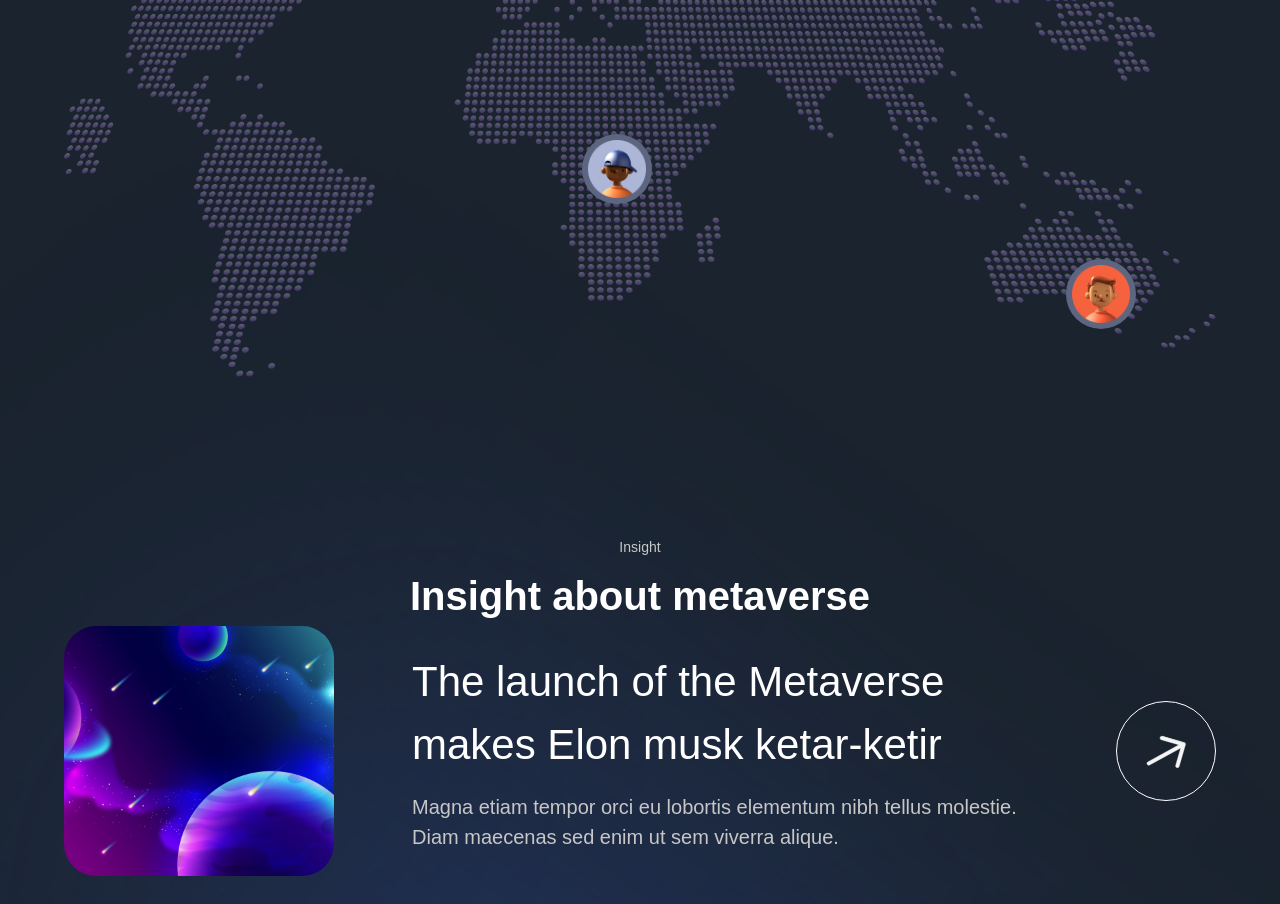
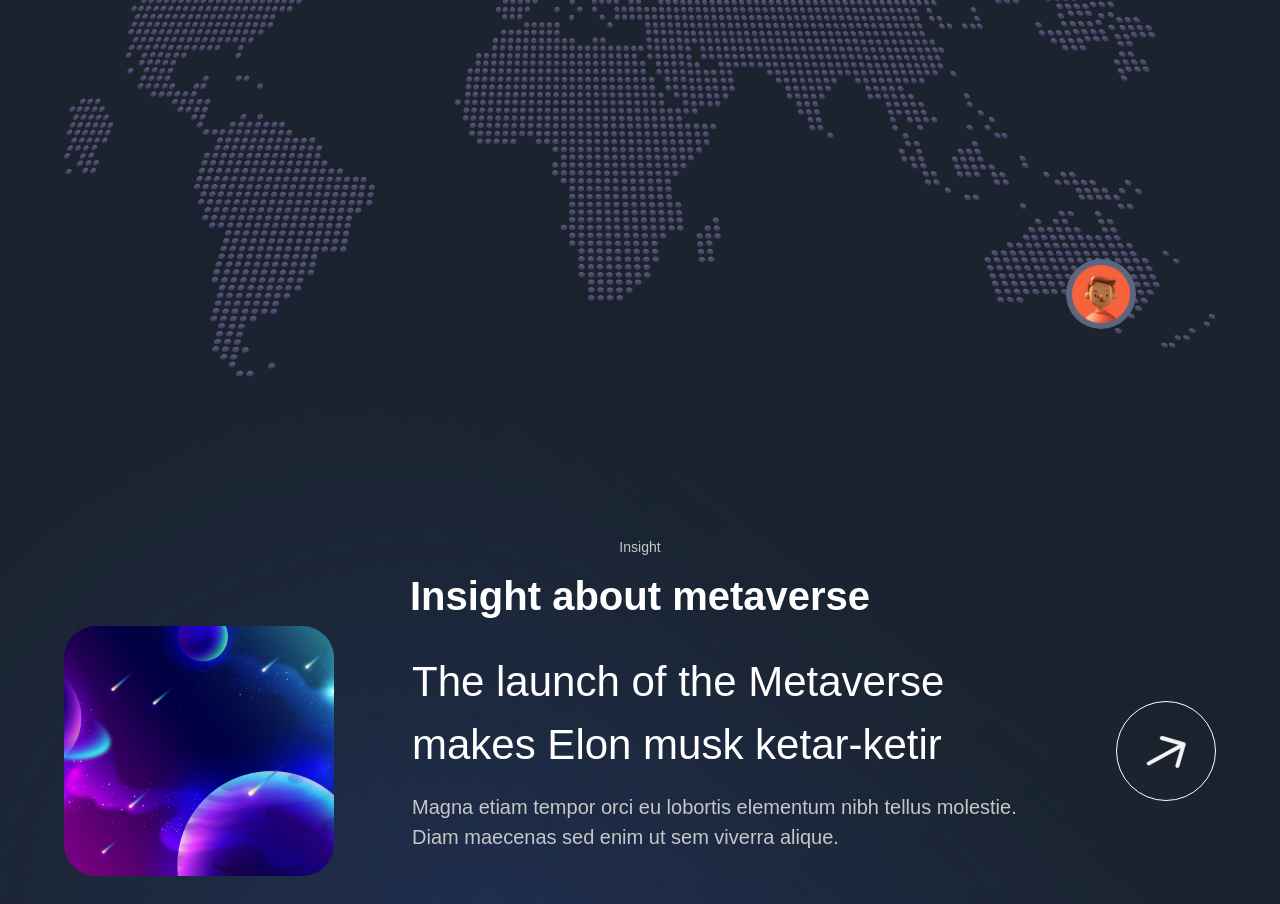
Before and after one commit to lakshaygoyal01/Metaversus, a Next.js app: page / in a window 1280 px wide. Shown: the part 4460-5364 px from the top of the page. Built offline with nearby package versions, Linux system fonts and the light colour scheme; a web font is replaced by a local one.

Commit message:
Map Edited

```diff
--- a/sections/World.jsx
+++ b/sections/World.jsx
@@ -39,9 +39,9 @@
         <div className="absolute top-10 left-20 w-[70px] h-[70px] p-[6px] rounded-full bg-[#5d6680]">
           <img src="people-02.png" alt="people" className="w-full h-full" />
         </div>
-        <div className="absolute top-1/2 left-[45%] w-[70px] h-[70px] p-[6px] rounded-full bg-[#5d6680]">
+        {/* <div className="absolute top-1/2 left-[45%] w-[70px] h-[70px] p-[6px] rounded-full bg-[#5d6680]">
           <img src="people-03.png" alt="people" className="w-full h-full" />
-        </div>
+        </div> */}
         {/* <div className="absolute top-[240px] left-[230px] w-[217px] h-[167px]">
           <img src="planet-02.png" alt="planet" className=" h-full w-full border-radius-[500px]" />
         </div> */}
```
